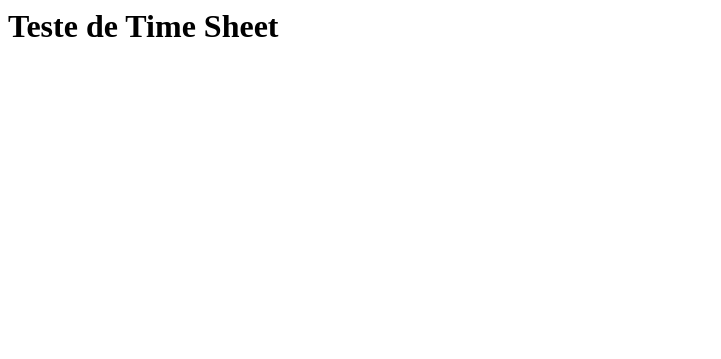
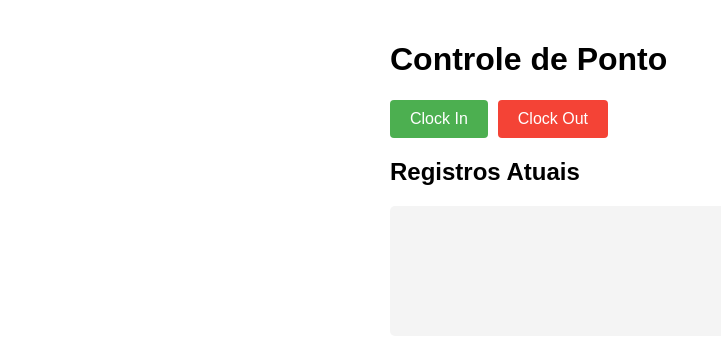
Before and after one commit to pedro13marcos/timeSheet, a plain HTML site: page index.html in a window 1280 px wide. Shown: the whole page, without its empty margins (0-721 px from the left). Drawn offline with Linux system fonts and the light colour scheme.

Commit message:
Criação de interface inicial e botões de ponto

```diff
--- a/index.html
+++ b/index.html
@@ -1 +1,81 @@
-<h1>Teste de Time Sheet</h1>
+<!DOCTYPE html>
+<html lang="pt-BR">
+<head>
+    <meta charset="UTF-8">
+    <meta name="viewport" content="width=device-width, initial-scale=1.0">
+    <title>Sistema de Ponto</title>
+    <style>
+        body {
+            font-family: sans-serif;
+            padding: 20px;
+            max-width: 500px;
+            margin: 0 auto;
+        }
+
+        .botoes {
+            margin-bottom: 20px;
+            display: flex;
+            gap: 10px;
+        }
+
+        button {
+            padding: 10px 20px;
+            font-size: 16px;
+            cursor: pointer;
+        }
+
+        #btn-in {
+            background-color: #4CAF50;
+            color: white;
+            border: none;
+            border-radius: 4px;
+        }
+
+        #btn-out {
+            background-color: #f44336;
+            color: white;
+            border: none;
+            border-radius: 4px;
+        }
+
+        #log-ponto {
+            background: #f4f4f4;
+            padding: 15px;
+            border-radius: 5px;
+            min-height: 100px;
+        }
+    </style>
+</head>
+<body>
+
+    <h1>Controle de Ponto</h1>
+
+    <div class="botoes">
+        <button id="btn-in" onclick="registrarPonto('Clock In')">Clock In</button>
+        <button id="btn-out" onclick="registrarPonto('Clock Out')">Clock Out</button>
+    </div>
+
+    <h2>Registros Atuais</h2>
+    <div id="log-ponto">
+        <!-- Os registros de horário aparecerão aqui -->
+    </div>
+
+    <script>
+        function registrarPonto(tipo) {
+            // Captura o momento exato em que o botão foi clicado
+            const agora = new Date();
+
+            // Extrai a hora no formato local (HH:MM:SS)
+            const horaFormatada = agora.toLocaleTimeString('pt-BR');
+
+            // Prepara o texto para inserir na tela usando template literals
+            const mensagem = `<p><strong>${tipo}:</strong> ${horaFormatada}</p>`;
+
+            // Adiciona o registro na tela de visualização
+            const divLog = document.getElementById('log-ponto');
+            divLog.innerHTML += mensagem;
+        }
+    </script>
+
+</body>
+</html>
```
